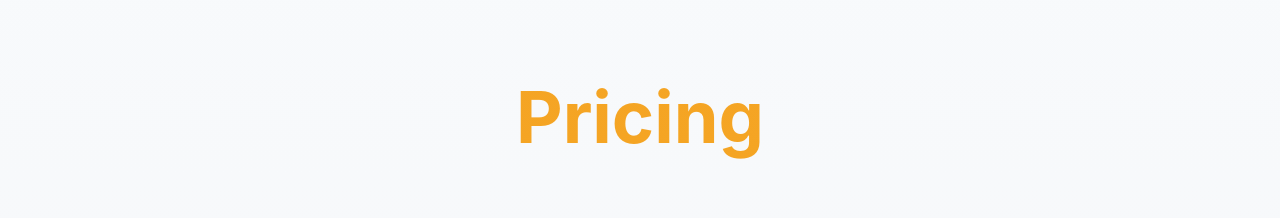
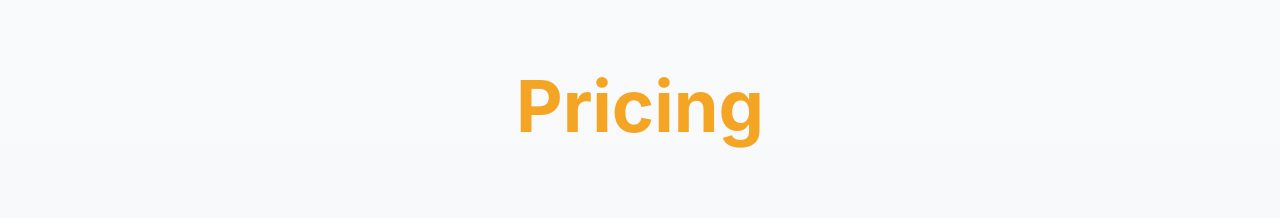
Before and after one commit to Rensights/app-frontend, a Next.js app in the folder src/: page /pricing in a window 1280 px wide. Shown: the part 123-341 px from the top of the page. Built offline with nearby package versions, Linux system fonts and the light colour scheme; no server answers.

Commit message:
Revert "Fix Pricing heading gradient clipping - ensure 'g' descender is fully visible with bg-clip-text"
This reverts commit e52d00fc61c60d06d704c6cf87cd20a12fd0b498.

```diff
--- a/src/src/app/pricing/page.tsx
+++ b/src/src/app/pricing/page.tsx
@@ -69,11 +69,9 @@ export default function PricingPage() {
       {/* Hero Section */}
       <section className="pt-32 pb-16 bg-gradient-to-b from-background to-muted/30">
         <div className="container mx-auto px-4 sm:px-6 lg:px-8 text-center">
-          <div className="mb-16 overflow-visible" style={{ paddingBottom: '0.5rem' }}>
-            <h1 className="text-5xl md:text-6xl lg:text-7xl font-bold leading-normal bg-gradient-to-r from-primary to-accent bg-clip-text text-transparent" style={{ lineHeight: '1.3', display: 'inline-block' }}>
-              Pricing
-            </h1>
-          </div>
+          <h1 className="text-5xl md:text-6xl lg:text-7xl font-bold mb-16 leading-tight bg-gradient-to-r from-primary to-accent bg-clip-text text-transparent pb-2">
+            Pricing
+          </h1>
           <p className="text-xl md:text-2xl text-muted-foreground max-w-3xl mx-auto mb-4">
             Transparent pricing for every stage of your investment journey
           </p>
```
